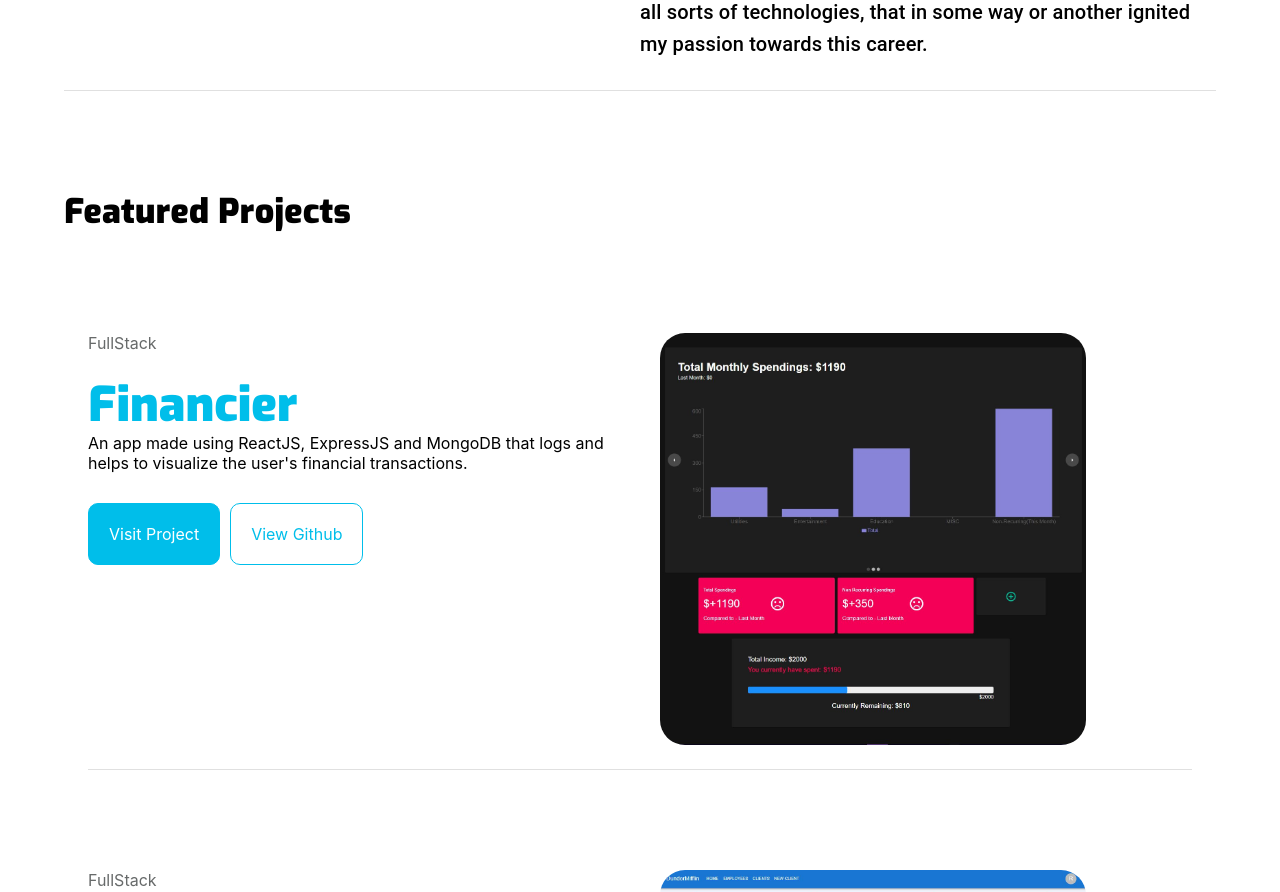
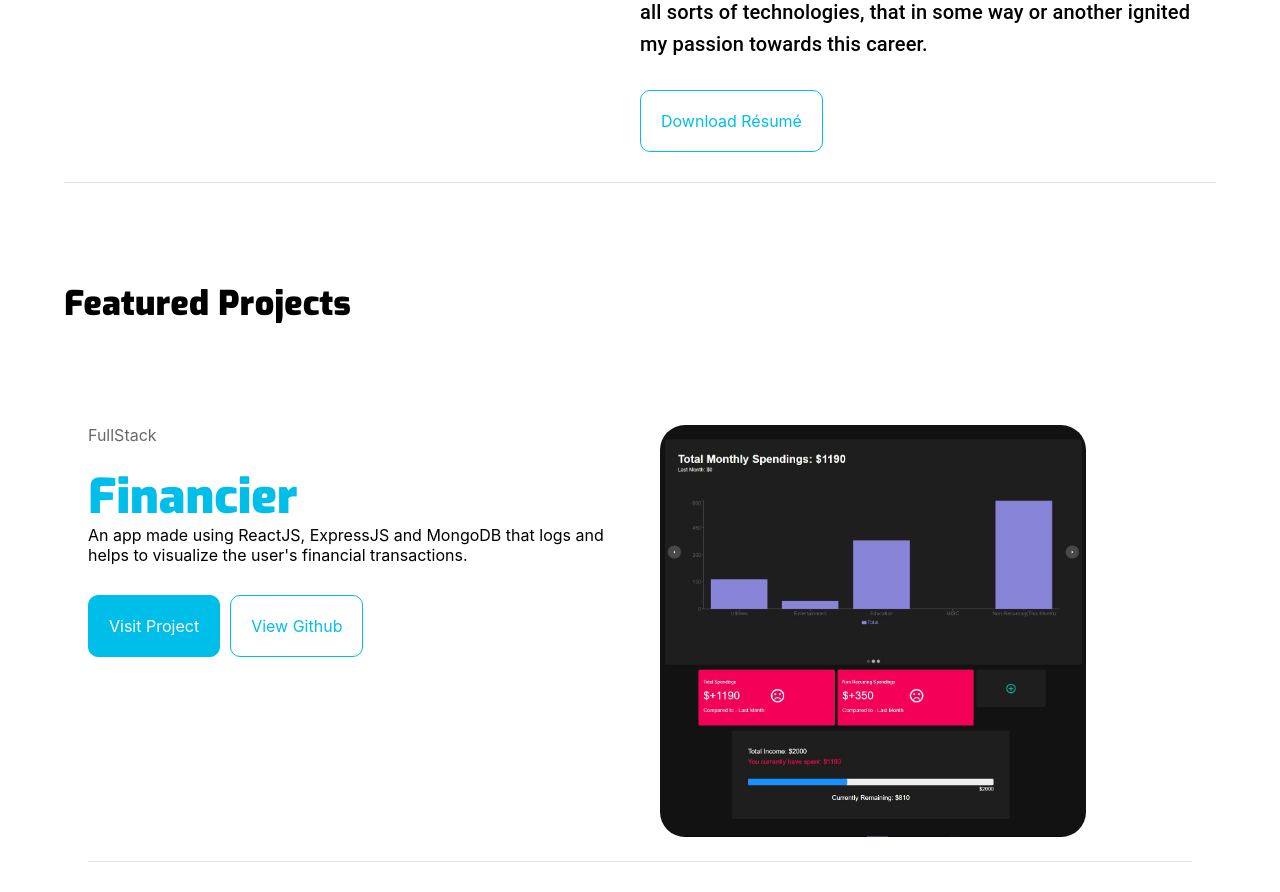
Before and after one commit to Zuhu162/portfolio, a React (Create React App) app: page / in a window 1280 px wide. Shown: the part 1292-2184 px from the top of the page. Built offline with nearby package versions, Linux system fonts and the light colour scheme.

Commit message:
resume button added

```diff
--- a/src/components/about.jsx
+++ b/src/components/about.jsx
@@ -97,7 +97,6 @@ function About() {
                 label="Premiere Pro"
               />
             </Stack>
-
             <Typography variant="h6" mt={3}>
               I'm a first year student at the University of Technology Malaysia,
               pursuing my Bachelor of Computer Science (Software Engineering)
@@ -107,6 +106,12 @@ function About() {
               sorts of technologies, that in some way or another ignited my
               passion towards this career.
             </Typography>
+            <a
+              href="https://drive.google.com/file/d/1KLu7GCt9y_AWPdRiC_nEzUC1FaxdqsYB/view"
+              target="_blank"
+            >
+              <button className="projectBtn2">Download Résumé</button>
+            </a>
           </Grid>
         </Grid>
       </Box>
```
